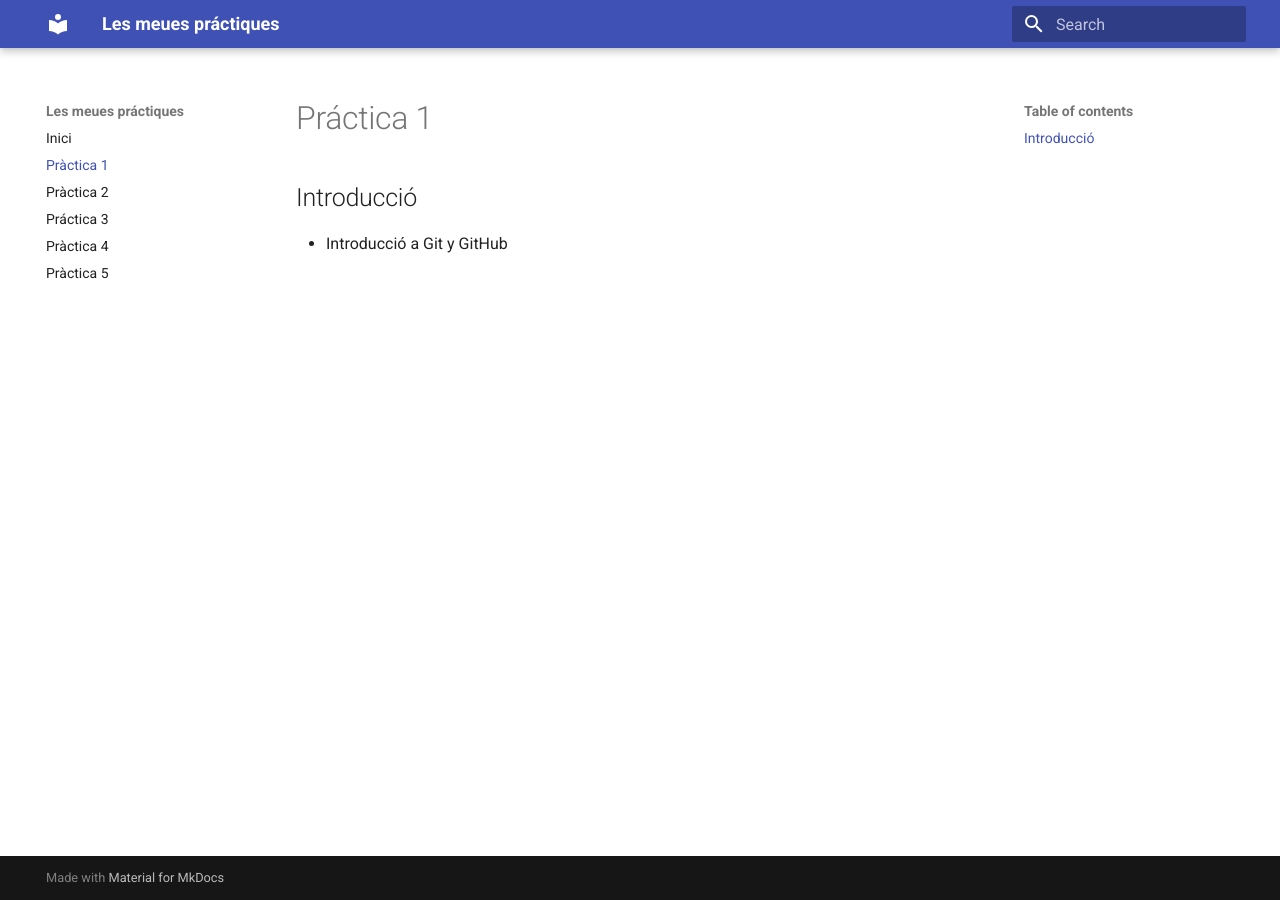
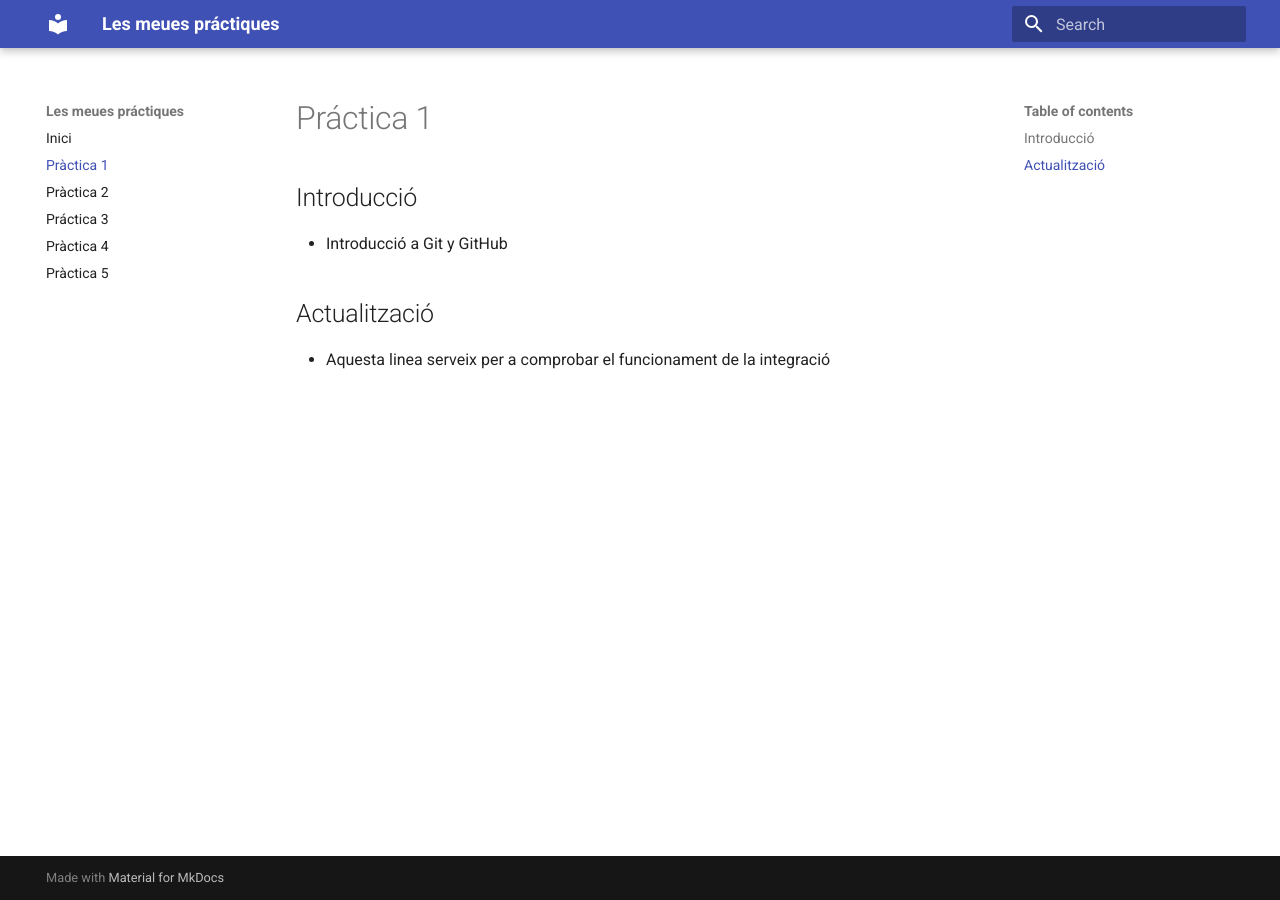
Before and after one commit to ryanwolf97/practica_mkdocs, an MkDocs documentation site: the page built from docs/practica1.md, in a window 1280 px wide. Built offline with MkDocs 1.6.1 and Material for MkDocs 9.7.7, drawn with Linux system fonts in a browser that asks for light colours.

Commit message:
Actualitze practica1

```diff
--- a/docs/practica1.md
+++ b/docs/practica1.md
@@ -3,3 +3,7 @@
 ## Introducció
 
  - Introducció a Git y GitHub
+
+## Actualització
+
+ - Aquesta linea serveix per a comprobar el funcionament de la integració
```
